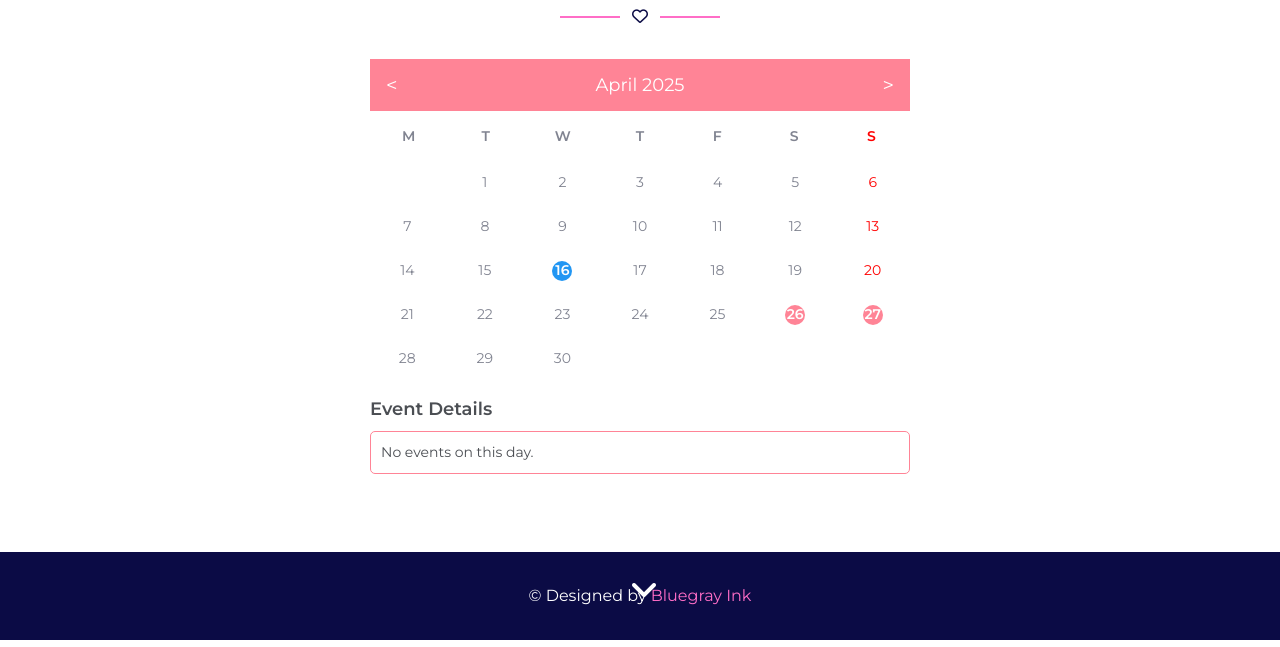
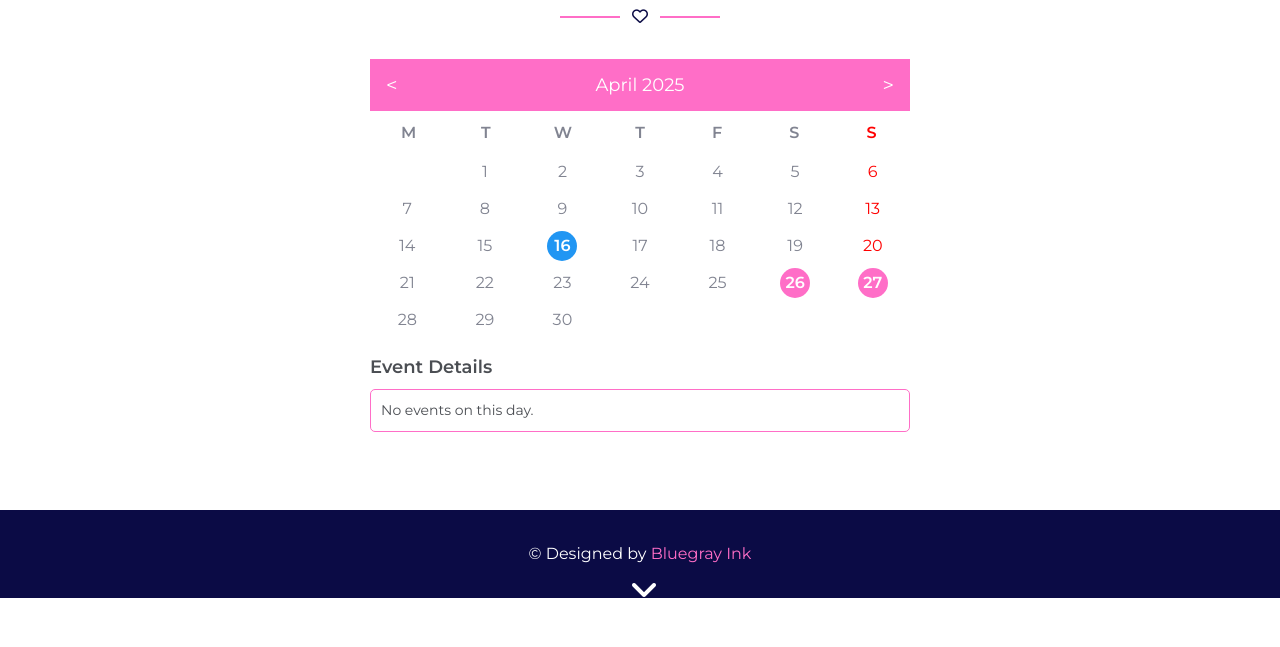
Before and after one commit to bluegrayink/Jetsukii, a plain HTML site: page calendar.html in a window 1280 px wide. Shown: the part 153-800 px from the top of the page. Drawn offline with nearby package versions, Linux system fonts and the light colour scheme.

Commit message:
Update calendar.css

```diff
--- a/css/calendar.css
+++ b/css/calendar.css
@@ -10,7 +10,7 @@
     display: flex;
     justify-content: space-between;
     align-items: center;
-    background-color: #ff8496;
+    background-color: #FF6EC7;
     color: white;
     padding: 10px;
     font-size: 18px;
@@ -50,9 +50,9 @@
 }
 
 .calendar-cell {
-    padding: 10px;
+    padding: 5px;
     text-align: center;
-    font-size: 14px;
+    font-size: 16px;
     cursor: pointer;
     border-radius: 4px;
     transition: background-color 0.3s ease;
@@ -67,8 +67,8 @@
     justify-content: center;
     align-items: center;
     margin: auto;
-    width: 16px;
-    height: 16px;
+    width: 30px;
+    height: 30px;
 }
 
 .calendar-cell.sunday {
@@ -76,16 +76,16 @@
 }
 
 .calendar-cell.event {
-    background-color: #ff8496;
+    background-color: #FF6EC7;
     color: white;
     font-weight: bold;
-	border-radius: 50%;
+    border-radius: 50%;
     display: flex;
     justify-content: center;
     align-items: center;
     margin: auto;
-    width: 16px;
-    height: 16px;
+    width: 30px;
+    height: 30px;
 }
 
 /* Event List */
@@ -105,7 +105,7 @@
     font-size: 14px;
 	 color: #4B4E53;
     background-color: #fff;
-    border: 1px solid #ff8496;
+    border: 1px solid #FF6EC7;
     padding: 10px;
     border-radius: 5px;
     margin-bottom: 10px;
@@ -116,7 +116,7 @@
 	font-size: 14px;
 	 color: #4B4E53;
     margin: 10px 0;
-    border: 1px solid #ff8496;
+    border: 1px solid #FF6EC7;
     border-radius: 8px;
     background-color: #fff;
 }
```
